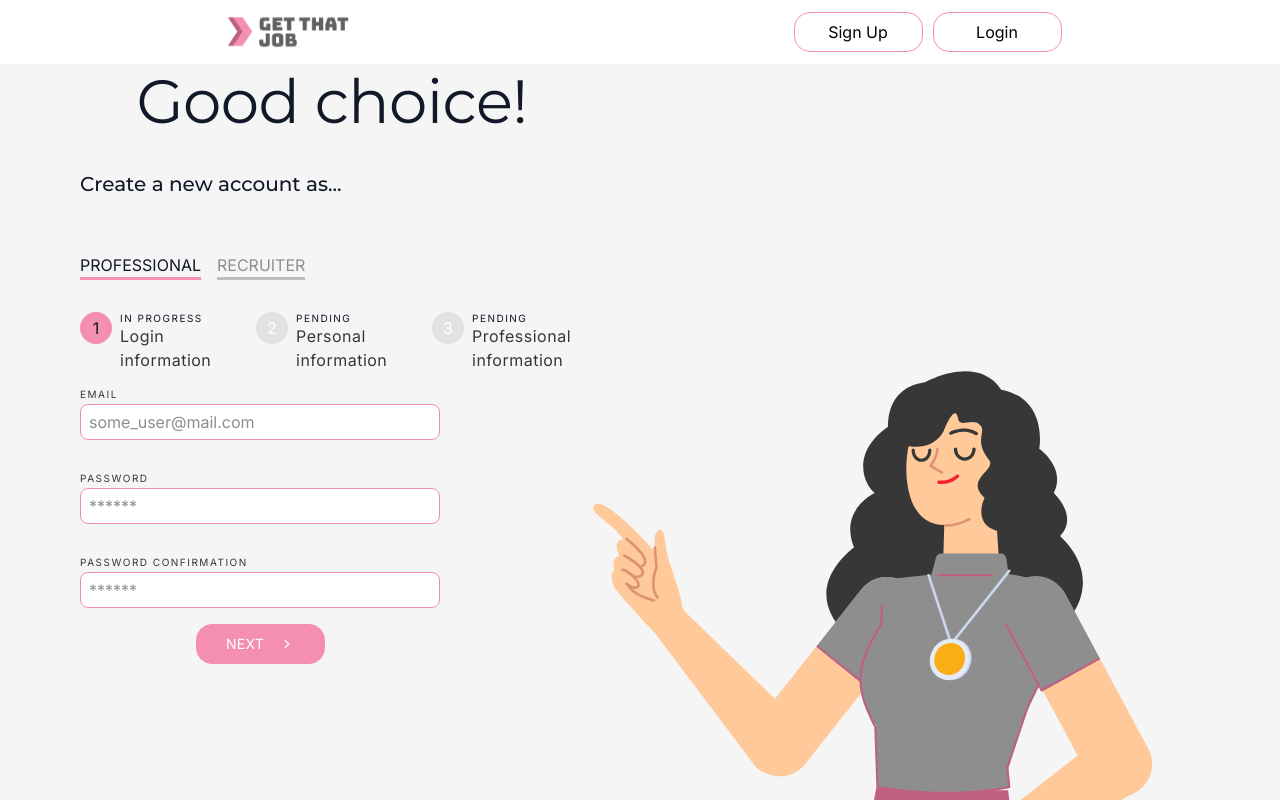
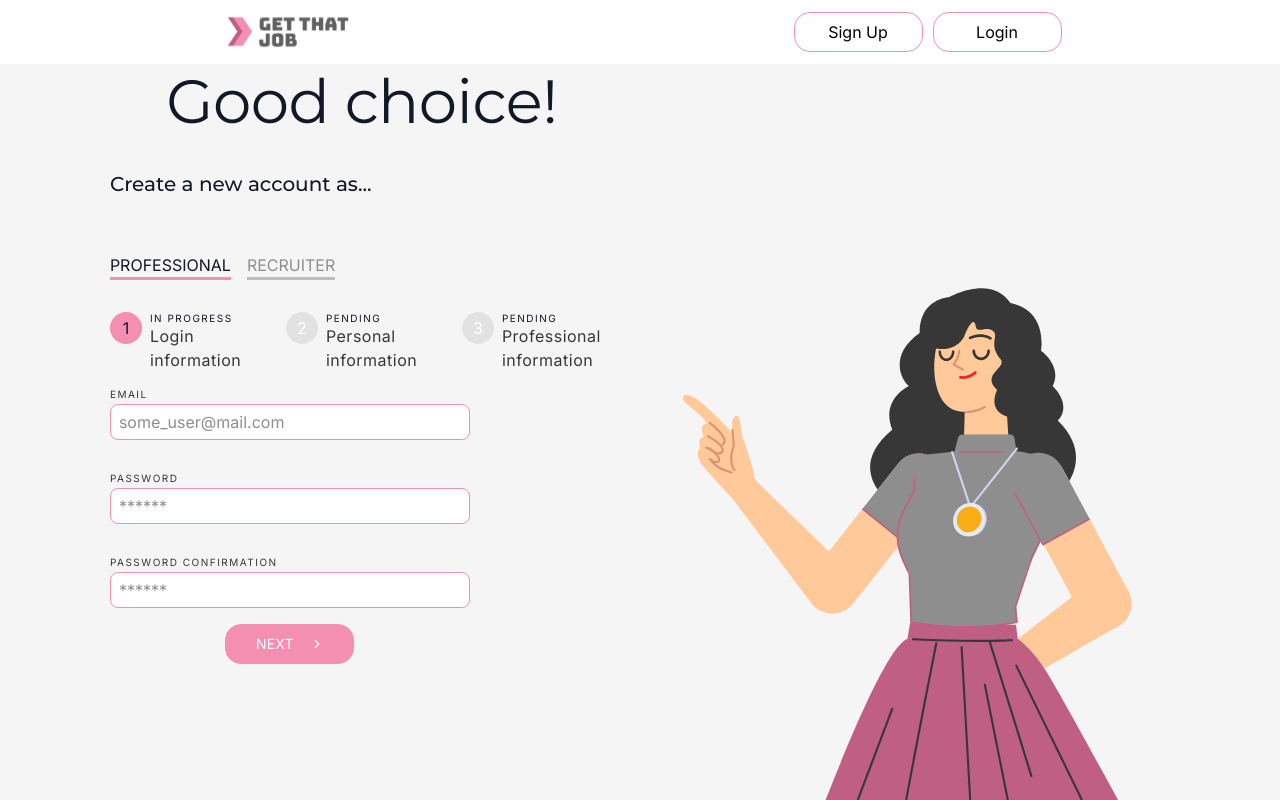
Before and after one commit to Brunosz19/getThatJob-React, a React (Create React App) app: page / in a window 1280 px wide. Both pictures are taken after a click on the button "Sign Up". Shown: the top 800 px of the page. Built offline with nearby package versions, Linux system fonts and the light colour scheme.

Commit message:
ADD: css style in emotion component

```diff
--- a/src/components/signUp-form.js
+++ b/src/components/signUp-form.js
@@ -9,7 +9,7 @@ function SignUpForm() {
 
   return (
     <Container>
-      <section>
+      <div>
         <div
           style={{
             display: "flex",
@@ -73,10 +73,10 @@ function SignUpForm() {
         ) : (
           <SignUpRecruiter />
         )}
-      </section>
-      <section style={{ display: "flex", alignItems: "flex-end" }}>
+      </div>
+      <div style={{ display: "flex", alignItems: "flex-end" }}>
         <img src={Girl} alt="Girl" height={"72%"} />
-      </section>
+      </div>
     </Container>
   );
 }
--- a/src/components/utils.js
+++ b/src/components/utils.js
@@ -30,7 +30,8 @@ const Container = styled("div")`
   margin: auto;
   padding: 0 80px;
   background: #f5f5f6;
-  height: 1040px;
+  height: 100vh;
+  place-content: center;
   display: flex;
   justify-content: space-around;
 `;
```
